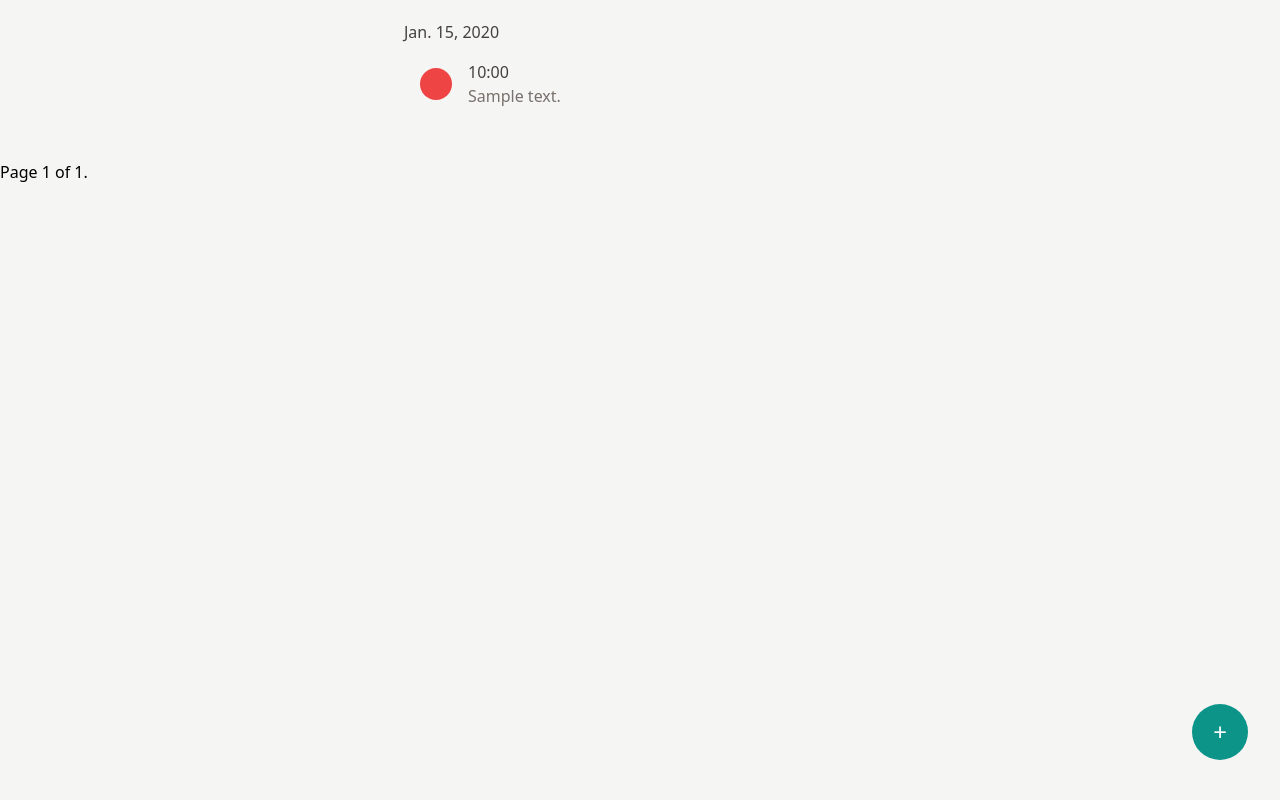
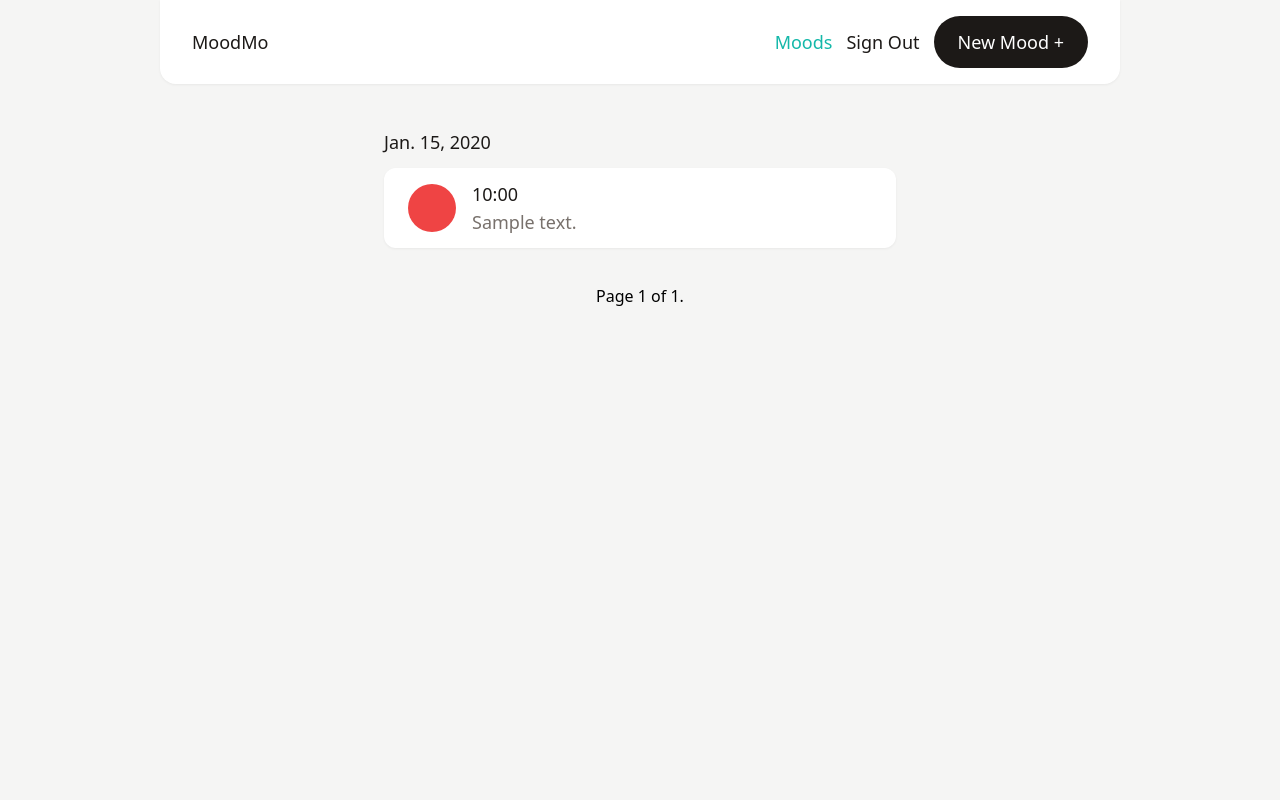
Before and after one commit to dnlzrgz/moodmo, a Django app: page /moods/ in a window 1280 px wide. Run offline with Django 4.2, Linux system fonts and the light colour scheme; a user stored in the database is signed in; tables that the repository leaves empty hold one stand-in row (values such as "Sample post"); style sheets or scripts are compiled from the project's sources; parts of the project's set-up code (start-up, migrations or seed data) failed here and were passed over.

Commit message:
feat(templ): improve mood list and card styles

```diff
--- a/pyproject.toml
+++ b/pyproject.toml
@@ -1,6 +1,6 @@
 [tool.poetry]
 name = "moodmo"
-version = "0.3.6"
+version = "0.3.9"
 description = "A user-friendly, self-hosted mood tracking application written in Django."
 license = "GPL-3.0"
 authors = ["dnlzrgz <24715931+dnlzrgz@users.noreply.github.com>"]
--- a/templates/_nav.html
+++ b/templates/_nav.html
@@ -1,6 +1,6 @@
 <header class="flex justify-center">
   <nav
-    class="fixed flex items-center justify-between bg-white w-3/4 p-4 px-8 rounded-b-2xl text-stone-900 text-lg drop-shadow-sm"
+    class="fixed flex items-center justify-between bg-white w-3/4 p-4 px-8 rounded-b-2xl text-stone-900 text-lg drop-shadow-sm z-10"
     aria-label="Global">
     <div>
       <a href="{% url 'home' %}">
@@ -8,20 +8,27 @@
       </a>
     </div>
 
-    <div class="flex items-center gap-2">
+    <div class="flex items-center justify-center gap-3.5">
       {% if user.is_authenticated %}
-        <a href="{% url 'mood_list' %}" class="px-3 py-2">
+        <a href="{% url 'mood_list' %}" class="{% if 'moods' in request.path %} text-primary-500 {% endif %}">
           Moods
         </a>
-        <a href="{% url 'account_logout' %}" class="px-3 py-2">
+        <a href="{% url 'account_logout' %}" class="">
           Sign Out
         </a>
+        <a href="{% url 'mood_create' %}"
+           class="inline-flex items-center px-6 py-3 text-white bg-stone-900 rounded-full hover:bg-primary-500 focus:outline-none focus:ring-2 focus:ring-offset-2 focus:ring-primary-500 transition-colors"
+           role="button">
+          New Mood
+          <span aria-hidden="true">&nbsp;&plus;</span>
+        </a>
       {% else %}
-        <a href="{% url 'account_login' %}" class="px-3 py-2">
+        <a href="{% url 'account_login' %}" class="">
           Log in
         </a>
         <a href="{% url 'account_signup' %}"
-           class="inline-flex items-center px-6 py-3 text-white bg-stone-900 rounded-full hover:bg-primary-500 focus:outline-none focus:ring-2 focus:ring-offset-2 focus:ring-primary-500 transition-colors">
+           class="inline-flex items-center px-6 py-3 text-white bg-stone-900 rounded-full hover:bg-primary-500 focus:outline-none focus:ring-2 focus:ring-offset-2 focus:ring-primary-500 transition-colors"
+           role="button">
           Sign Up
           <span aria-hidden="true">&nbsp;&rarr;</span>
         </a>
--- a/templates/moods/_mood_card.html
+++ b/templates/moods/_mood_card.html
@@ -1,17 +1,19 @@
-<li x-data="{ moodColor: getMoodColor({{ mood.mood }}) }" class="p-4">
+<li x-data="{ moodColor: getMoodColor({{ mood.mood }}) }" class="px-6 py-3 bg-white mb-1.5 drop-shadow-sm rounded-xl">
   <a
     href="{% url 'mood_edit' mood.id %}"
-    class="flex items-center hover:bg-primary-50"
+    class="flex items-center gap-4"
   >
-    <div x-bind:class="moodColor" class="w-8 h-8 rounded-full"></div>
+    <div x-bind:class="moodColor" class="w-12 h-12 rounded-full"></div>
 
-    <div class="flex-1 min-w-0 ms-4">
-      <div class="font-medium text-stone-700">
+    <div class="flex-1">
+      <div>
         {{ mood.timestamp|date:"H:i" }}
       </div>
 
       {% if mood.note_title != "" %}
-        <div class="text-stone-500 truncate">{{ mood.note_title }}</div>
+        <div class="text-stone-500">
+          {{ mood.note_title }}
+        </div>
       {% endif %}
     </div>
   </a>
--- a/templates/moods/mood_list.html
+++ b/templates/moods/mood_list.html
@@ -3,31 +3,38 @@
 {% block title %}Moods{% endblock title %}
 
 {% block content %}
+    {% include "_nav.html" %}
+
     {% regroup moods by timestamp.date as moods_by_day %}
-
-    <div id="mood_list" class="max-w-lg mx-auto">
+    <div class="mt-32 text-lg text-stone-900">
         {% for day, moods in moods_by_day %}
-            <div class="p-5 mb-4 text-stone-700">
-                <time class="font-medium">
+            <div class="max-w-lg mb-9 mx-auto">
+                <p class="mb-3">
+                    <time>
                         {{ day }}
                     </time>
-                <ol class="divide-y divide-stone-200">
+                </p>
+                <ol>
                     {% for mood in moods %}
                         {% include "moods/_mood_card.html" %}
                     {% endfor %}
                 </ol>
             </div>
+
         {% empty %}
-            <p>No moods registered!</p>
+            <div class="mt-56 text-center">
+                <h4 class="font-bold text-stone-900 text-5xl leading-none mb-4">
+                    Ooooooooooooooooooooooooops!
+                </h4>
+                <p class="text-xl max-w-xl mx-auto text-stone-900">
+                    No moods yet? Must be a glitch in the emotional matrix. Let’s debug together!
+                </p>
+            </div>
         {% endfor %}
     </div>
 
-    <a href="{% url 'mood_create' %}"
-       class="fixed z-90 bottom-10 right-8 w-14 h-14 rounded-full bg-primary-600 hover:bg-primary-800 focus:outline-none focus:ring-2 focus:ring-offset-2 focus:ring-primary-800 flex items-center justify-center">
-        <span class="text-white text-2xl">&#x2b;</span>
-    </a>
-
-    <div class="pagination">
+    {% if moods %}
+        <div class="flex items-center justify-center mx-auto">
             <span class="step-links">
                 {% if page_obj.has_previous %}
                     <a href="?page=1">&laquo; first</a>
@@ -44,6 +51,7 @@
                 {% endif %}
             </span>
         </div>
+    {% endif %}
 
     <script>
         const moodColors = {
@@ -58,4 +66,5 @@
             return moodColors[mood] || 'bg-stone-50'
         }
     </script>
+
 {% endblock content %}
```
Lines whose indentation alone changed are shown as unchanged.
